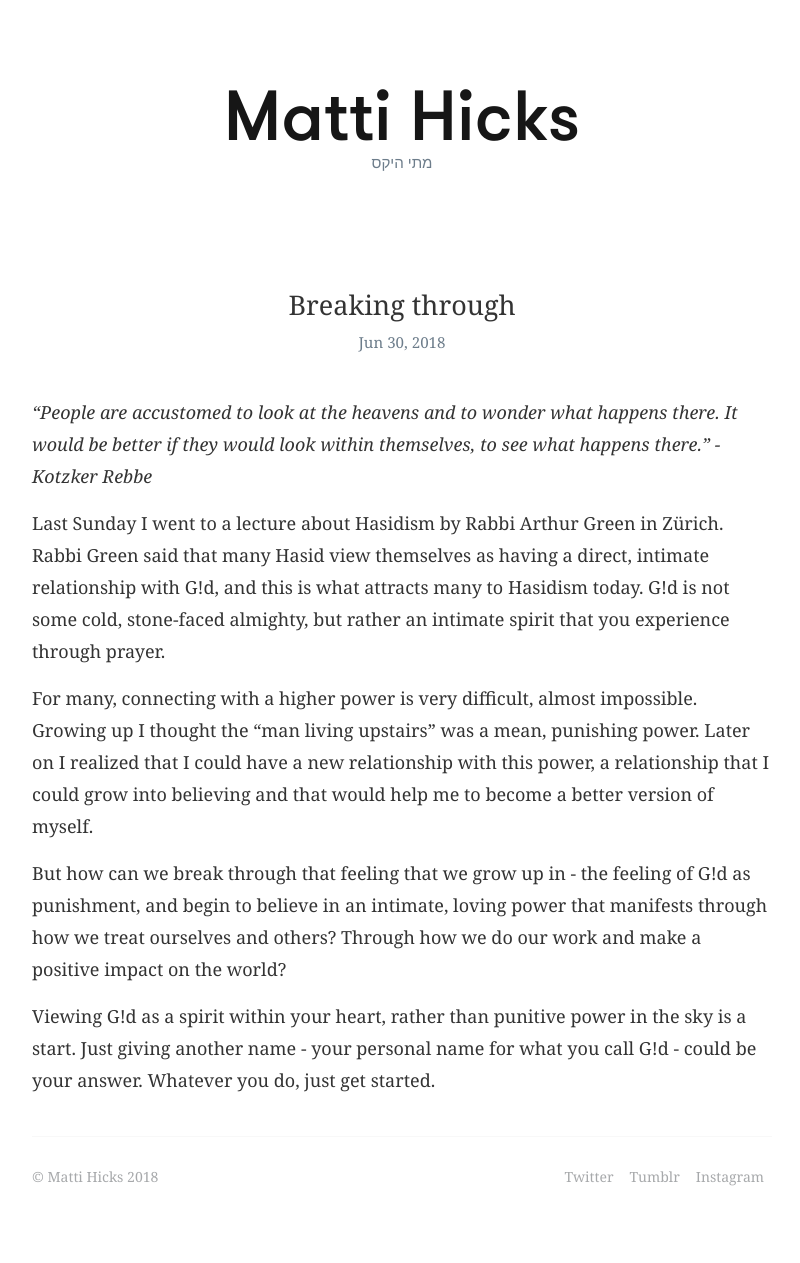
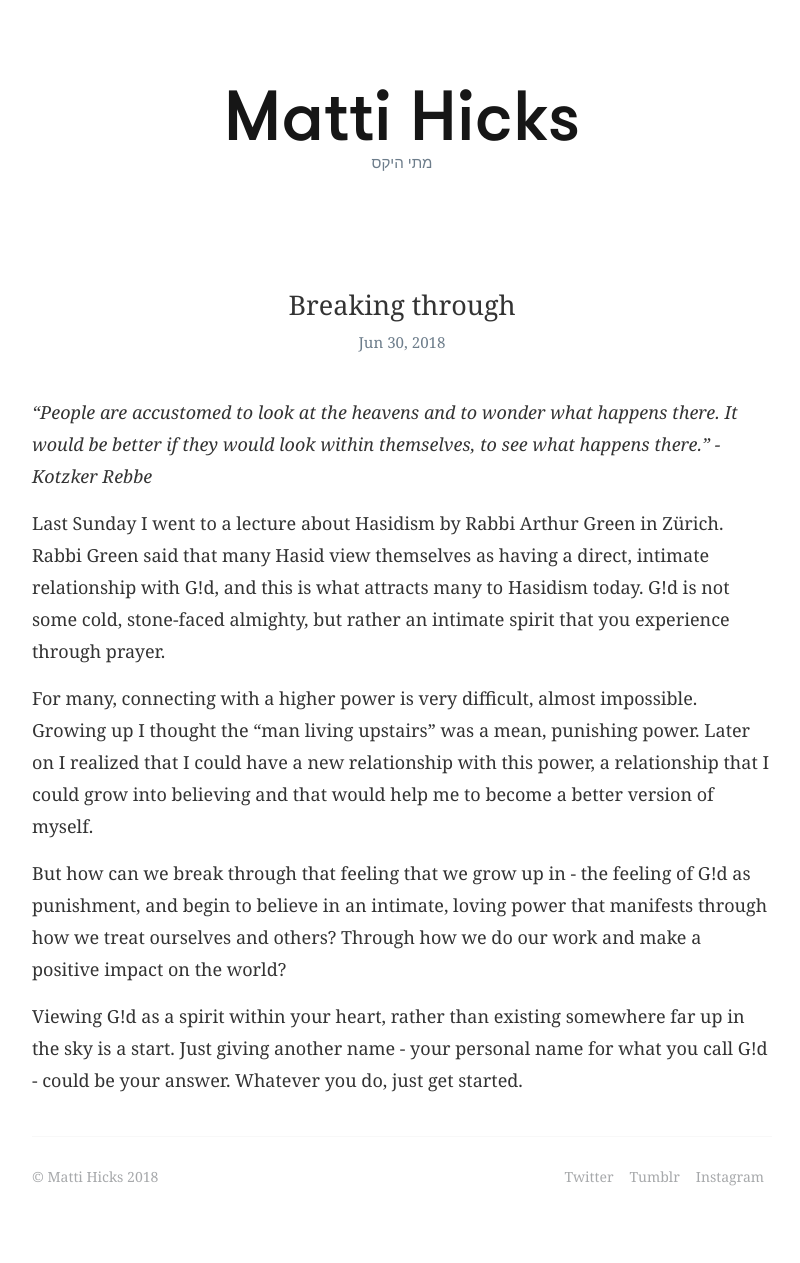
Before and after one commit to mattihicks/matthewmatthew, a Jekyll site: the page built from _posts/2018-06-30-to-the-other-side.markdown, in a window 1280 px wide. Shown: the whole page, without its empty margins (238-1038 px from the left). Built offline with Jekyll 4.4.1, drawn with Linux system fonts in a browser that asks for light colours; some web fonts are replaced.

Commit message:
post update

```diff
--- a/_posts/2018-06-30-to-the-other-side.markdown
+++ b/_posts/2018-06-30-to-the-other-side.markdown
@@ -16,4 +16,4 @@
 
 But how can we break through that feeling that we grow up in - the feeling of G!d as punishment, and begin to believe in an intimate, loving power that manifests through how we treat ourselves and others? Through how we do our work and make a positive impact on the world?
 
-Viewing G!d as a spirit within your heart, rather than punitive power in the sky is a start. Just giving another name - your personal name for what you call G!d - could be your answer. Whatever you do, just get started.
+Viewing G!d as a spirit within your heart, rather than existing somewhere far up in the sky is a start. Just giving another name - your personal name for what you call G!d - could be your answer. Whatever you do, just get started.
```
